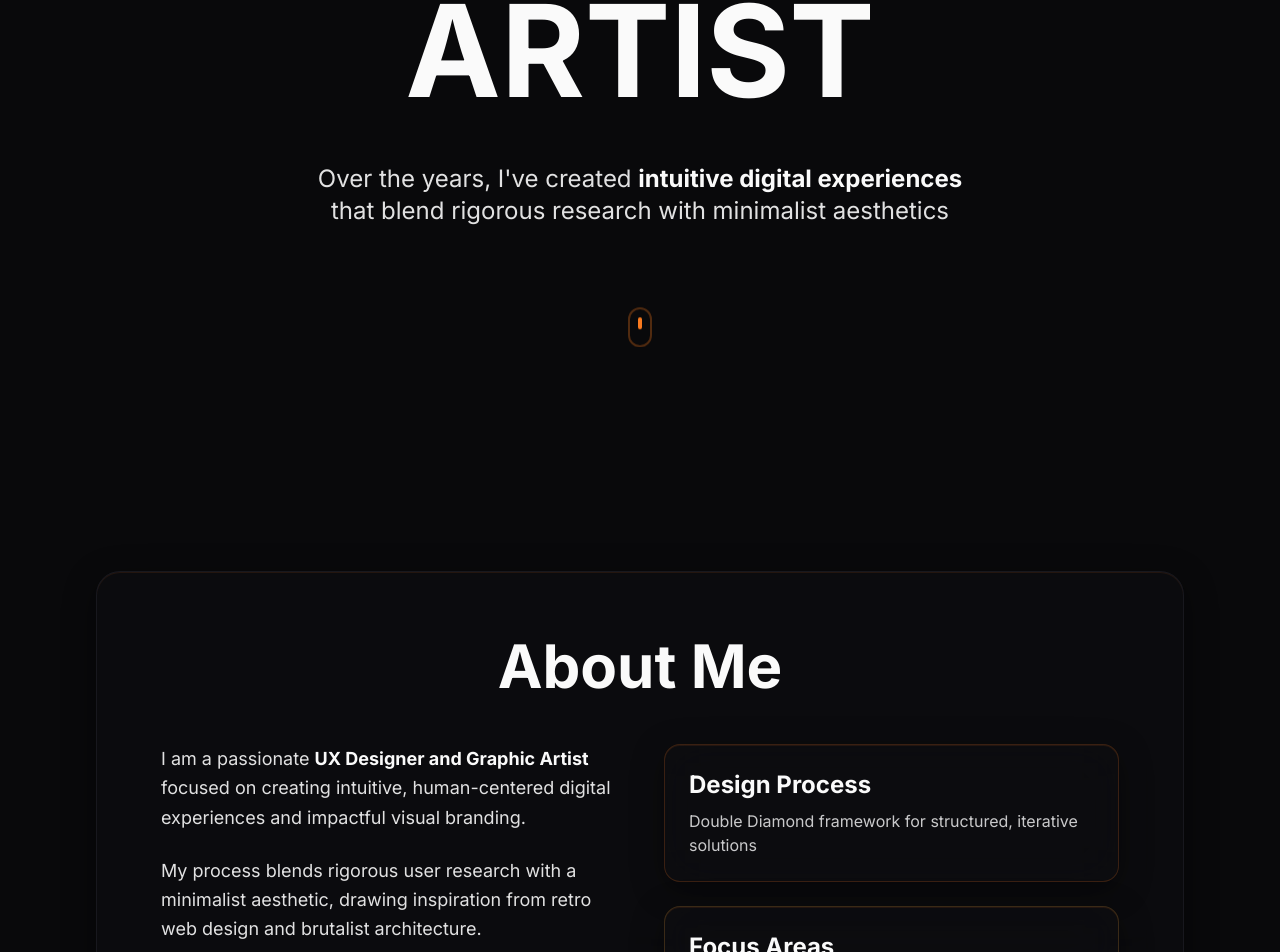
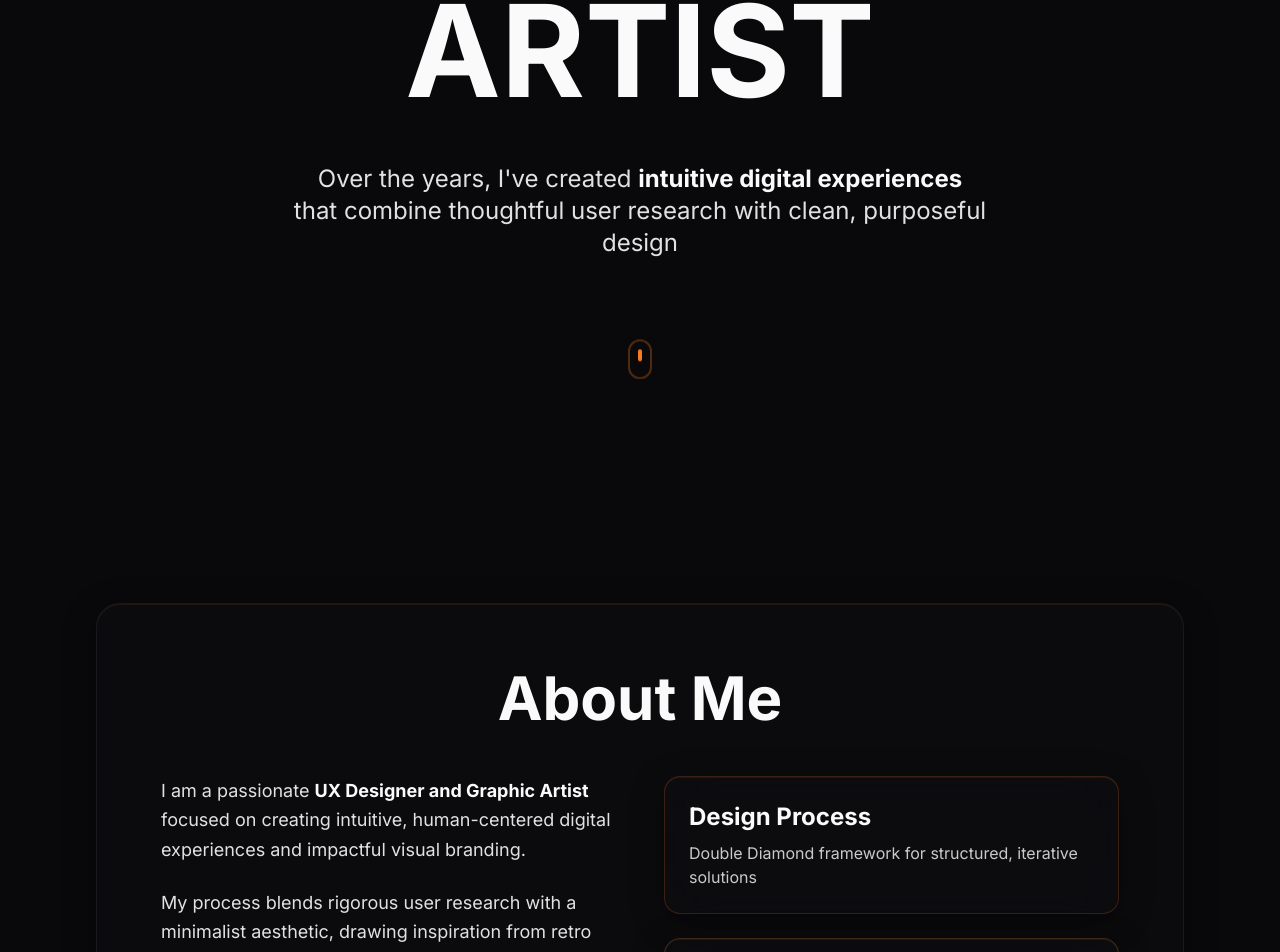
Before and after one commit to Aborgz/arnborg-design-space, a React (Vite) app: page / in a window 1280 px wide. Shown: the part 807-1759 px from the top of the page. Built offline with nearby package versions, Linux system fonts and the light colour scheme; the HTML template or start-up script is replaced by a standard one.

Commit message:
Change descriptive text

```diff
--- a/src/pages/Index.tsx
+++ b/src/pages/Index.tsx
@@ -121,7 +121,7 @@ const Index = () => {
 
           <p className="text-xl md:text-2xl text-foreground/90 max-w-3xl mx-auto leading-relaxed">
             Over the years, I've created <strong className="text-foreground">intuitive digital experiences</strong><br />
-            that blend rigorous research with minimalist aesthetics
+            that combine thoughtful user research with clean, purposeful design
           </p>
 
           {/* Scroll Indicator */}
```
